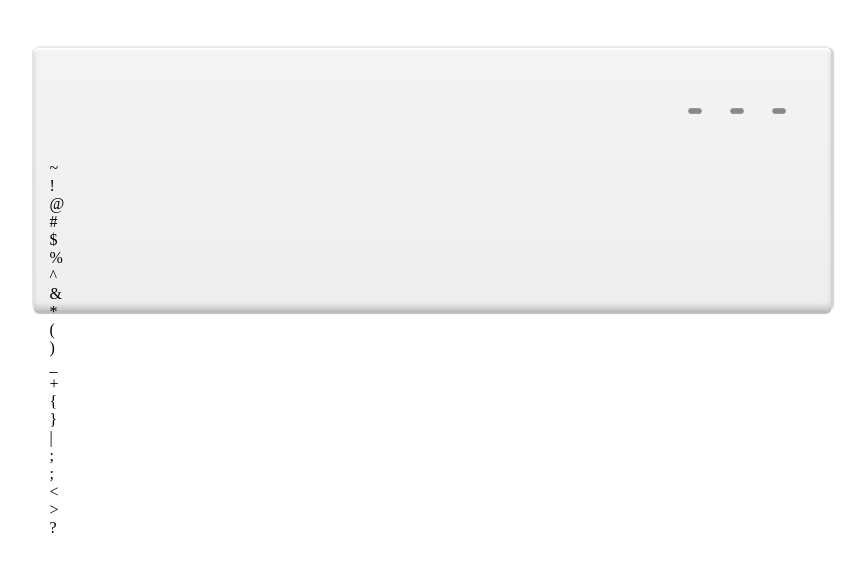
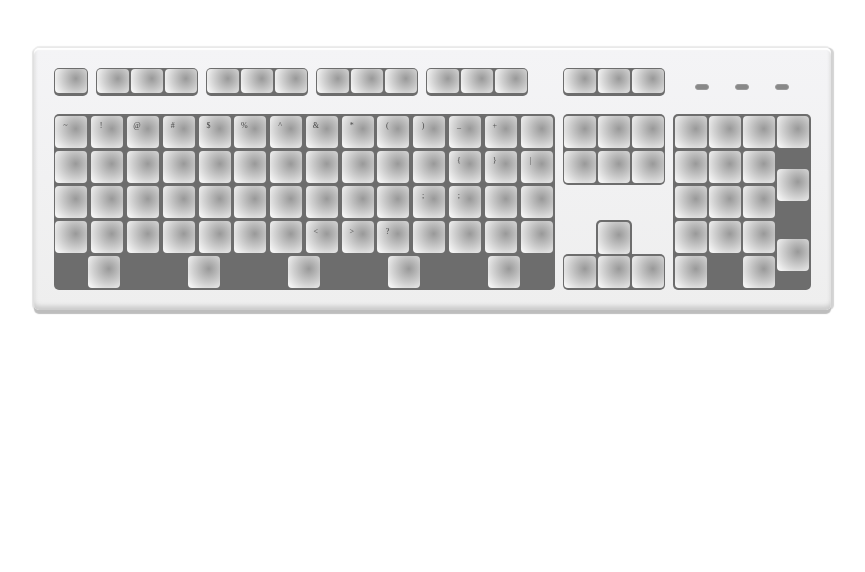
Before and after one commit to rafamndza/keyboard, a website: page src/index.html in a window 1280 px wide. Shown: the whole page, without its empty margins (208-1073 px from the left). Drawn offline with Linux system fonts and the light colour scheme.

Commit message:
CSS-Restructuring and updating CSS code

```diff
--- a/src/index.css
+++ b/src/index.css
@@ -188,3 +188,45 @@ body {
         }
       }
     }
+  /* Utility Classes */
+  & .hole {
+    display: flex;
+    background: #6d6d6d;
+    border-radius: 5px;
+    margin: 4px;
+
+    &.wrap {
+      flex-wrap: wrap;
+      justify-content: space-around;
+      align-items: center;
+    }
+  }
+
+  & .key {
+    width: var(--width, 32px);
+    height: var(--height, 32px);
+    background: #fff;
+    background: radial-gradient(circle at 65% 40%, #999, #fff);
+    display: flex;
+    justify-content: center;
+    align-items: center;
+    margin: 1px;
+    border-radius: 4px;
+    transition: transform 0.2s;
+
+    &.pressed {
+      transform: translateY(2px);
+
+      &::before {
+        box-shadow: 0 0 4px #fff;
+        background: #ddd;
+      }
+    }
+
+    & .special {
+      display: block;
+      position: absolute;
+      color: #444;
+      font-size: 8px;
+      transform: translate(-6px, -6px);
+    }
```
